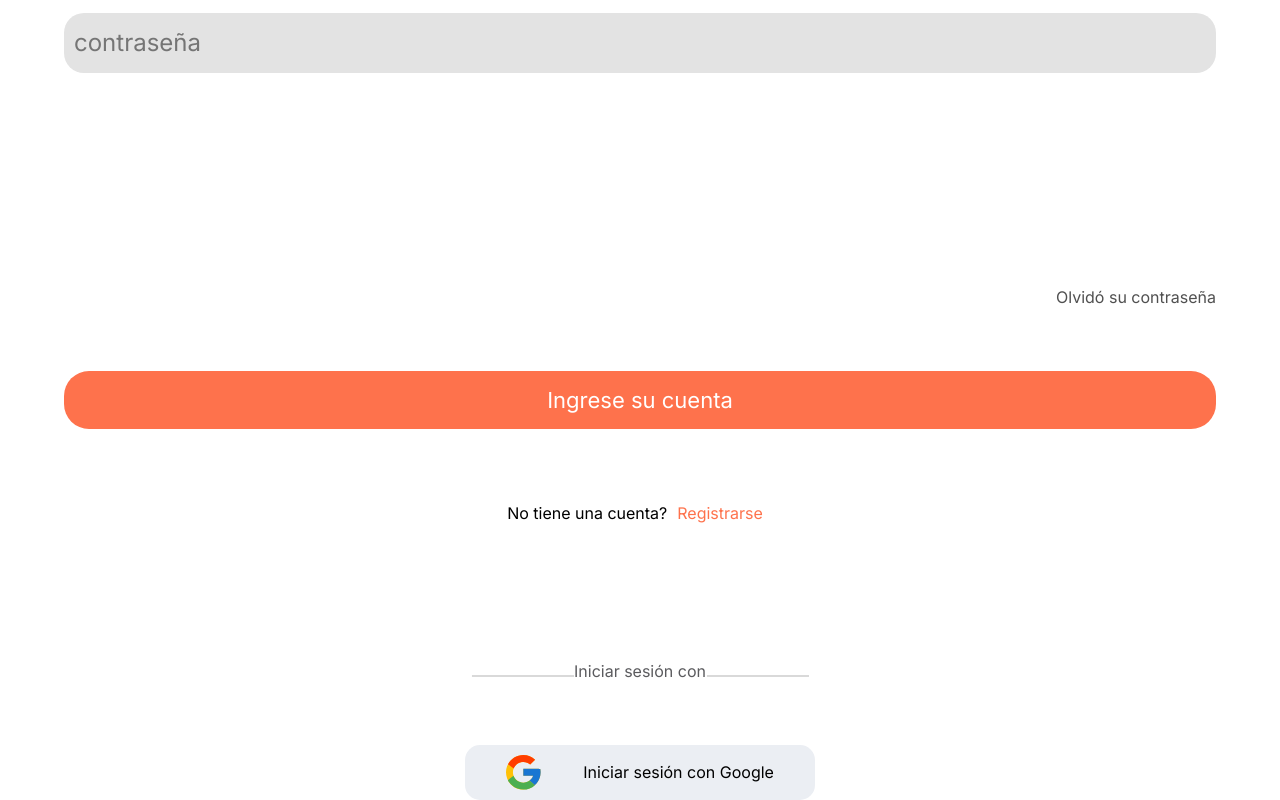
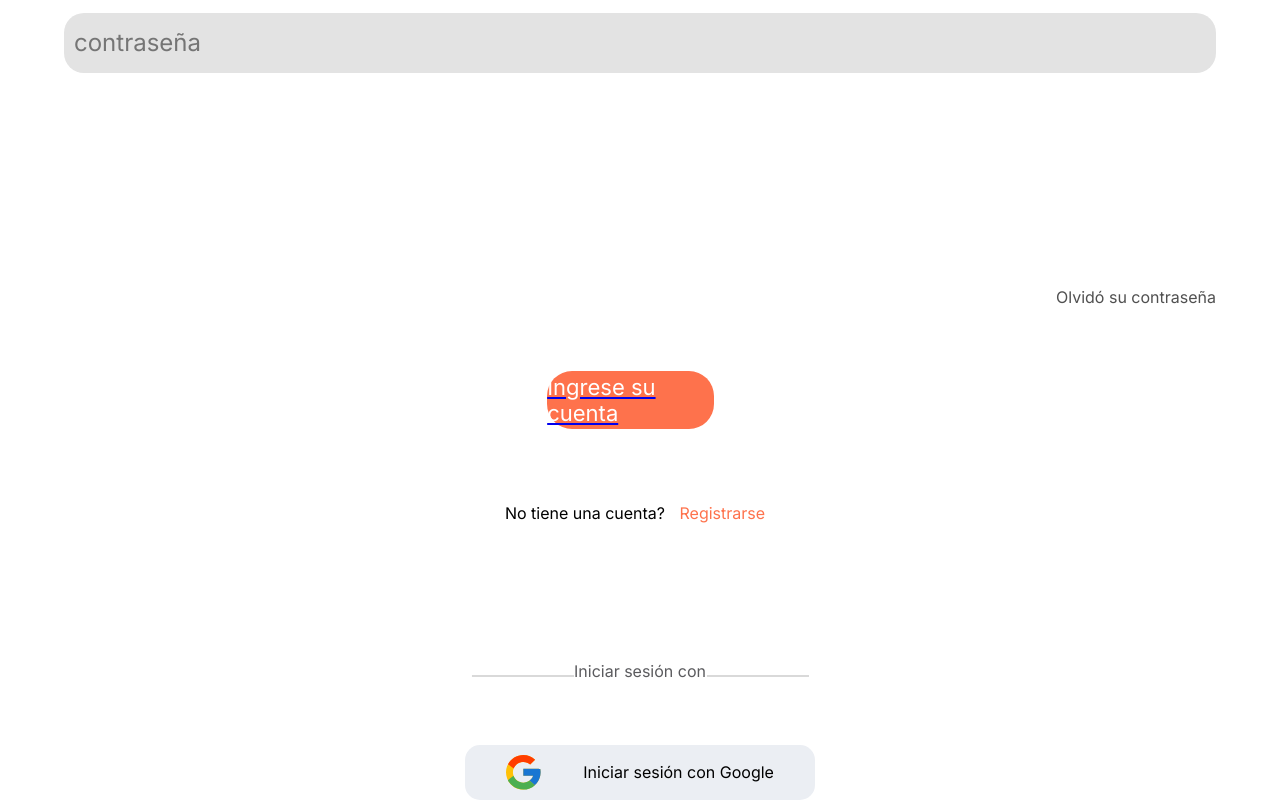
Before and after one commit to HuascarGutierrez/pasteleria-Nino, a React (Vite) app: page /login in a window 1280 px wide. Shown: the part 1126-1926 px from the top of the page. Built offline with nearby package versions, Linux system fonts and the light colour scheme.

Commit message:
routes for main

```diff
--- a/src/App.jsx
+++ b/src/App.jsx
@@ -15,23 +15,21 @@ import Ofertas from './components/organisms/Ofertas'
 import Combos from './components/organisms/Combos'
 import Opciones from './components/organisms/Opciones'
 import Populares from './components/organisms/Populares'
+import Noaccount from './components/atoms/Noaccount'
 
 function App() {
 
   return (
     <>
       <Routes>
-        <Route path="/" element={<Inicio1 />}></Route>
-        <Route path="/welcome" element={<Inicio2 />}></Route>
+        <Route path="/" element={<Inicio1 />}> {/*ready */}></Route>
+        <Route path="/welcome" element={<Inicio2 />}></Route> {/*ready */}
         <Route path="/login" element={<Login/>}></Route>
         <Route path="/signup" element={<Register/>}></Route>
-
         <Route path='/tortas' element={<MenuTortas/>}></Route>
         <Route path="/humintas" element={<MenuHumintas/>}></Route>
-
         <Route path="/cake" element={<CakeTemplate/>}></Route>
-        <Route path="/principal" element={<Mgenearal/>}></Route>
-
+        <Route path="/main" element={<Mgenearal/>}></Route>
       </Routes>
     </>
   )
--- a/src/components/atoms/ButtonPrincipal.jsx
+++ b/src/components/atoms/ButtonPrincipal.jsx
@@ -5,7 +5,7 @@ function ButtonPrincipal(props) {
   return (
     <>
       <div className={"botonP boton"+props.type}>
-          <a href={props.refe}>{props.text}</a>
+          <p>{props.text}</p>
       </div>
     </>
   )
--- a/src/components/atoms/Next.jsx
+++ b/src/components/atoms/Next.jsx
@@ -1,11 +1,14 @@
 import React from 'react'
 import "./styles/Next.css"
+import { Link } from 'react-router-dom'
 function Next(props) {
   return (
     <div>
-        <a href={props.route} className="iconoNext">
-        <img src='./icons/gogroup2.svg' className='imagen'></img>
-        </a>
+        <Link to={props.route}>
+          <a className='iconoNext'>
+              <img src='./icons/gogroup2.svg' className='imagen'></img>
+          </a>
+        </Link>
     </div>
   )
 }
--- a/src/components/atoms/Noaccount.jsx
+++ b/src/components/atoms/Noaccount.jsx
@@ -1,9 +1,12 @@
 import React from 'react'
 import "./styles/Noaccount.css"
+import { Link } from 'react-router-dom'
+
+
 function Noaccount(props) {
   return (
     <div className='Noaccount'>
-        {props.yn} tiene una cuenta?<a href={props.route}>{props.decision}</a>
+        {props.yn} tiene una cuenta? <Link to={props.route}><p>{props.decision}</p></Link>
     </div>
   )
 }
--- a/src/components/atoms/Skip.jsx
+++ b/src/components/atoms/Skip.jsx
@@ -4,7 +4,7 @@ import { Link } from 'react-router-dom'
 function Skip() {
   return (
     <div className='Skip'>
-        <Link to='/menu'>
+        <Link to='/main'>
         <img src='./icons/skipgroup.svg' className='imagen'></img>
         </Link>
     </div>
--- a/src/components/atoms/styles/ButtonPrincipal.css
+++ b/src/components/atoms/styles/ButtonPrincipal.css
@@ -7,7 +7,7 @@
     align-items: center;
 }
 
-.botonOrange a{
+.botonOrange p{
     text-decoration: none;
     font-size: 22px;
 }
@@ -21,10 +21,10 @@
     border: 2px solid #FE724C;
 }
 
-.botonOrange a{
+.botonOrange p{
     color: #FFFFFF;
 }
 
-.botonWhite a{
+.botonWhite p{
     color: #FE724C;
 }
--- a/src/components/atoms/styles/Noaccount.css
+++ b/src/components/atoms/styles/Noaccount.css
@@ -2,7 +2,7 @@
     text-align: center;
     padding: 5%;
 }
-.Noaccount a{
+.Noaccount p{
     color: rgba(254, 114, 76, 1);
     display: inline-block;
     margin: 10px;
--- a/src/components/molecules/TopMenuGen.jsx
+++ b/src/components/molecules/TopMenuGen.jsx
@@ -1,5 +1,6 @@
 import React from 'react'
 import "./styles/TopButtons.css"
+import { Link } from 'react-router-dom'
 
 function TopMenuGen() {
     const opt='./icons/top/option.svg'
@@ -7,9 +8,11 @@ function TopMenuGen() {
   return (
     <>
     <div className="cardButtons">
-      <a href="">
-       <img className="boton" src={opt}></img>
-      </a>
+      <Link to='/sinUsuario'>
+        <a >
+        <img className="boton" src={opt}></img>
+        </a>
+      </Link>
       <a href="">
        <img className="boton" src={front}></img>
       </a>
--- a/src/components/organisms/IniciarSesion.jsx
+++ b/src/components/organisms/IniciarSesion.jsx
@@ -1,4 +1,5 @@
 import React from 'react'
+import { Link } from 'react-router-dom'
 
 import TitleLog from '../atoms/TitleLog'
 import ForgotP from '../atoms/ForgotP'
@@ -14,7 +15,9 @@ function IniciarSesion() {
             <TitleLog title="Iniciar Sesión"/>
             <FormLogin/>
             <ForgotP/>
-            <ButtonPrincipal type="Orange" refe="" text="Ingrese su cuenta"/>
+            <Link to={"/main"}>
+              <ButtonPrincipal type="Orange" refe="" text="Ingrese su cuenta"/>
+            </Link>
         </div>
     </>
   )
--- a/src/screens/Inicio2.jsx
+++ b/src/screens/Inicio2.jsx
@@ -9,7 +9,7 @@ function Inicio2() {
     <div className='Inicio2'>
         <Skip />
         <Messege titulo="Bienvenido a Pasteleria Nino" frase="Hecho a mano por la propietaria con una pizca de extra love :’v" />
-        <Next route="./menu"/>
+        <Next route="/main"/>
         <Rectangulo process="./icons/processBar2.svg"/>
     </div>
   )
```
